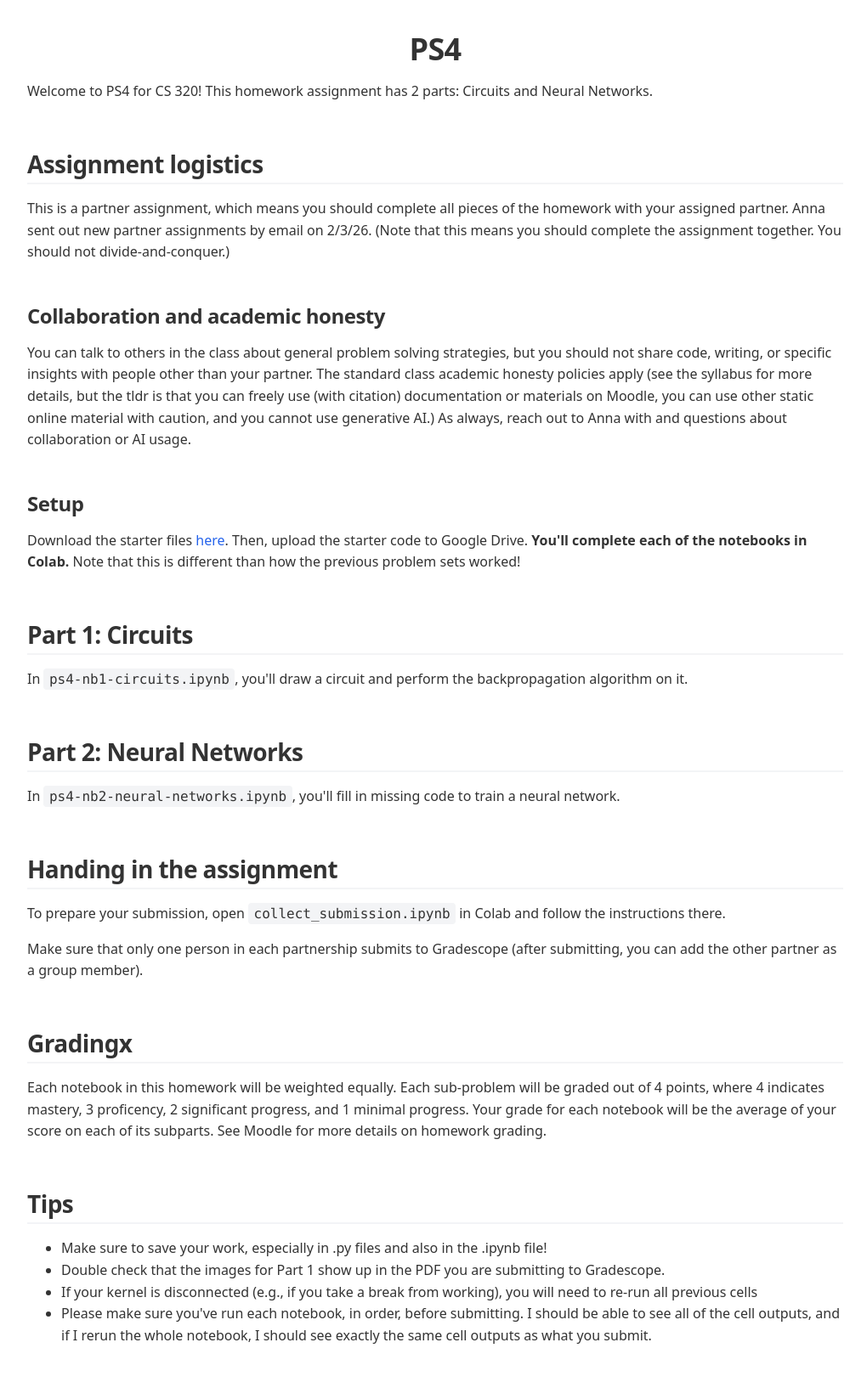
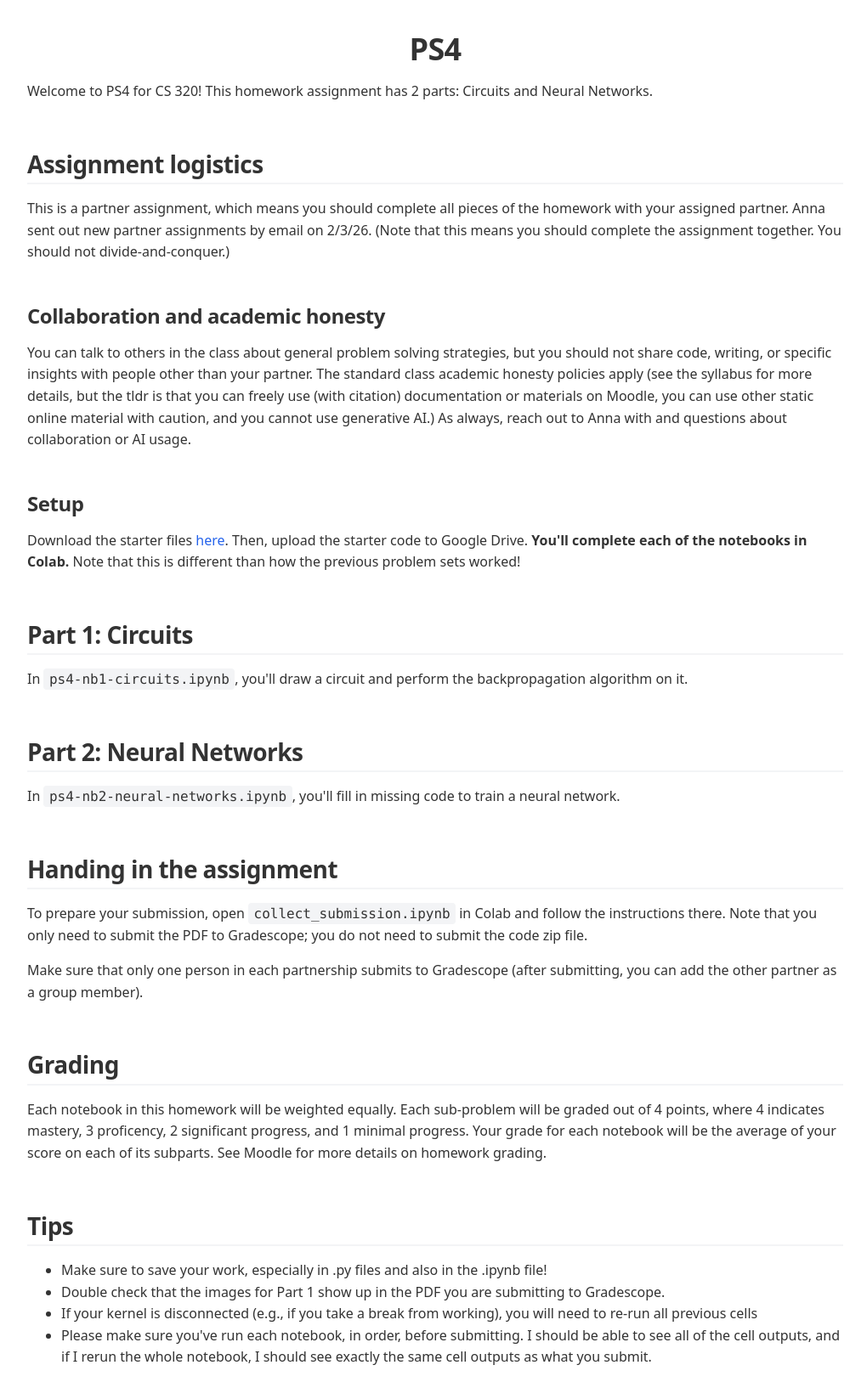
Before and after one commit to annapmeyer/annapmeyer.github.io, a Jekyll site: the page built from _pages/teaching/2026-1winter-cs320/assignments/ps4/ps4.html, in a window 1280 px wide. Shown: the whole page at 85% size, without its empty margins (128-1148 px from the left). Built offline with Jekyll 4.4.1, drawn with Linux system fonts in a browser that asks for light colours; before the commit the page ends 1601 px from its top, so only the background shows below that.

Commit message:
edits to ml ps4

```diff
--- a/_pages/teaching/2026-1winter-cs320/assignments/ps4/ps4.html
+++ b/_pages/teaching/2026-1winter-cs320/assignments/ps4/ps4.html
@@ -259,6 +259,7 @@ In <code>ps4-nb2-neural-networks.ipynb</code>, you'll fill in missing code to tr
 <div class="outline-text-2" id="text-org8f2b028">
 <p>
 To prepare your submission, open <code>collect_submission.ipynb</code> in Colab and follow the instructions there.
+Note that you only need to submit the PDF to Gradescope; you do not need to submit the code zip file.
 </p>
 
 <p>
@@ -268,7 +269,7 @@ as a group member).
 </div>
 </div>
 <div id="outline-container-org6e77553" class="outline-2">
-<h2 id="org6e77553">Gradingx</h2>
+<h2 id="org6e77553">Grading</h2>
 <div class="outline-text-2" id="text-org6e77553">
 <p>
 Each notebook in this homework will be weighted equally. Each sub-problem will be graded out of 4 points, where 4 indicates
```
Also changed, not shown: other parts of _pages/teaching/2026-1winter-cs320/assignments/ps4/ps4.html (+1 -1 lines).
